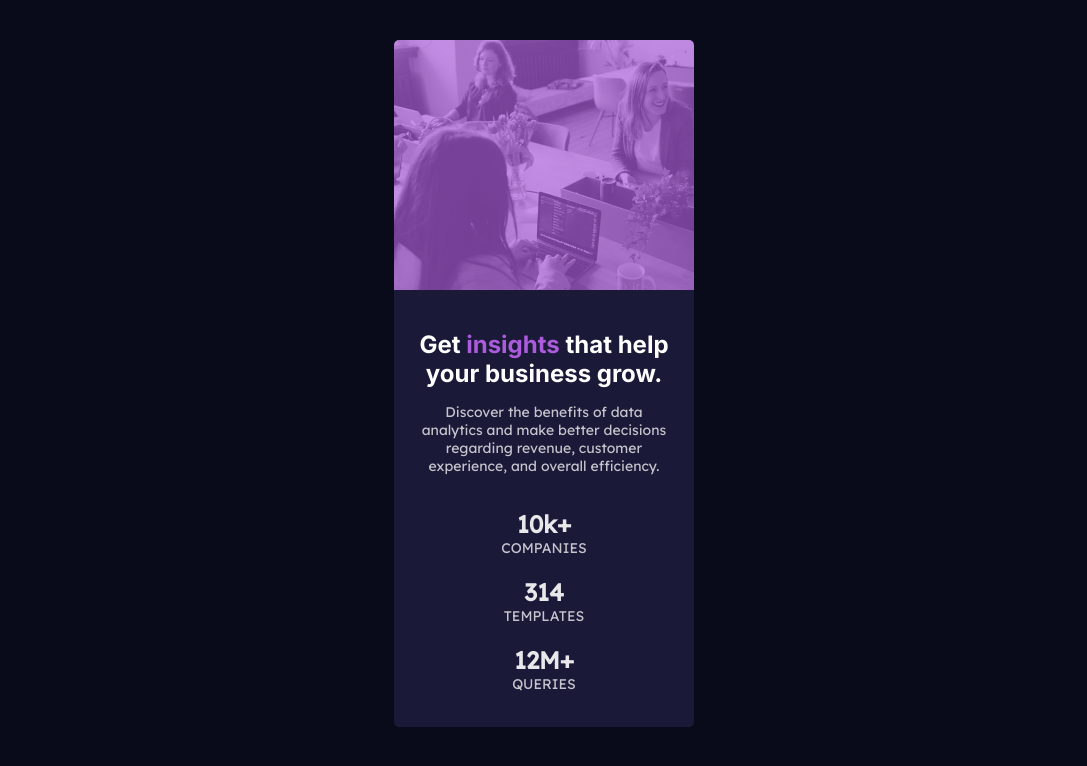
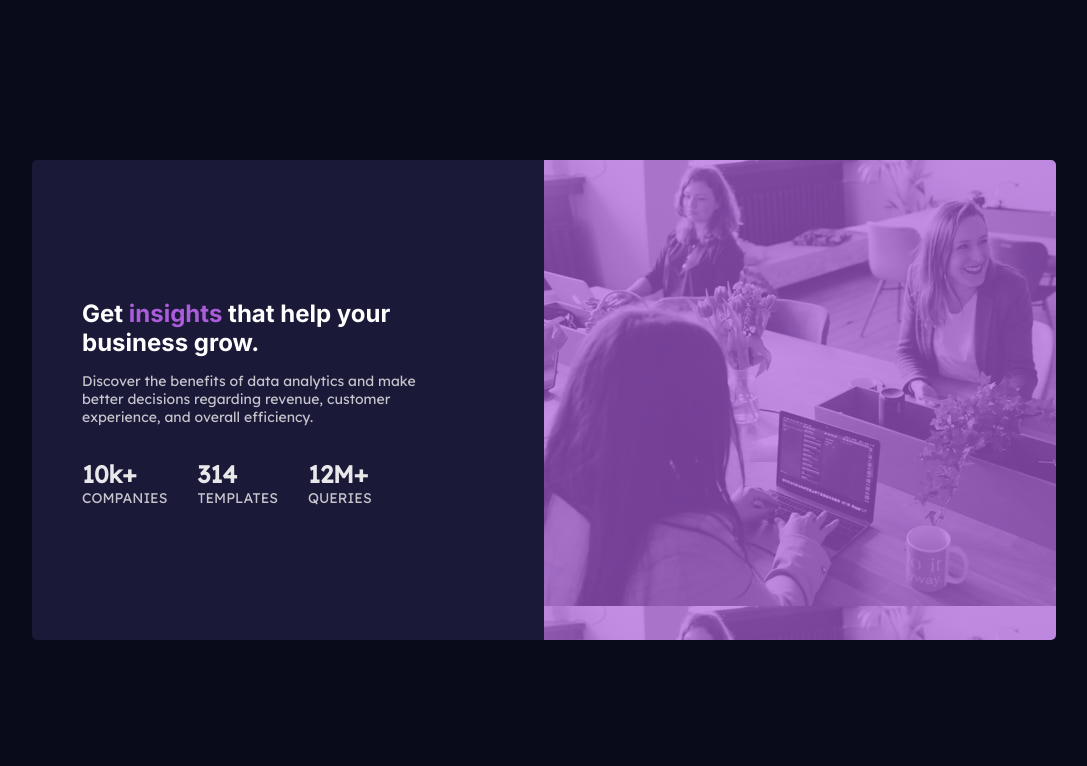
Before and after one commit to serendipity04/preview-card, a plain HTML site: page index.html in a window 1280 px wide. Shown: the whole page, without its empty margins (96-1183 px from the left). Drawn offline with Linux system fonts and the light colour scheme.

Commit message:
second push
now includes desktop view using media query

```diff
--- a/index.html
+++ b/index.html
@@ -26,7 +26,7 @@
                         Discover the benefits of data analytics and make better decisions regarding revenue, customer experience, and overall efficiency.
                     </p>
                     <div class="stats">
-                        <div class="compStat">
+                        <div class="compstat">
                             <h2>
                                 10k+
                             </h2>
@@ -34,7 +34,7 @@
                                 Companies
                             </p>
                         </div>
-                        <div class="tempStat">
+                        <div class="tempstat">
                             <h2>
                                 314
                             </h2>
@@ -42,7 +42,7 @@
                                 templates
                             </p>
                         </div>
-                        <div class="queryStat">
+                        <div class="querystat">
                             <h2>
                                 12M+
                             </h2>
--- a/style.css
+++ b/style.css
@@ -18,7 +18,6 @@ body{
 .mainHeading{
     font-family: 'Inter', sans-serif;
     color: #fff;
-    width: 250px;
     margin-bottom: 15px;
 }
 span{
@@ -75,3 +74,36 @@ p{
     flex-direction: column;
     border-radius: 0 0 5px 5px;
 }
+
+/* desktop view */
+
+@media only screen and (min-width: 900px) {
+    .previewCard{
+        flex-direction: row-reverse;
+        height: 60vh;
+        margin: 20vh auto;
+    }
+    .cardImg{
+        background: linear-gradient(hsla(277, 64%, 61%, 0.68), hsla(277, 64%, 61%, 0.68)), url(images/image-header-desktop.jpg) ;
+        width: 50%;
+        height: inherit;
+        border-radius: 0 5px 5px 0;
+    }
+    .cardContent{
+        width: 50%;
+        height: inherit;
+        align-items: flex-start;
+        text-align: left;
+        border-radius: 5px 0 0 5px;
+        padding: 50px;
+        padding-right: 90px;
+    }
+    .stats{
+        display: flex;
+        flex-direction: row;
+        justify-content: space-between;
+        align-items:flex-start;
+        gap: 30px;
+    }
+
+}
```
